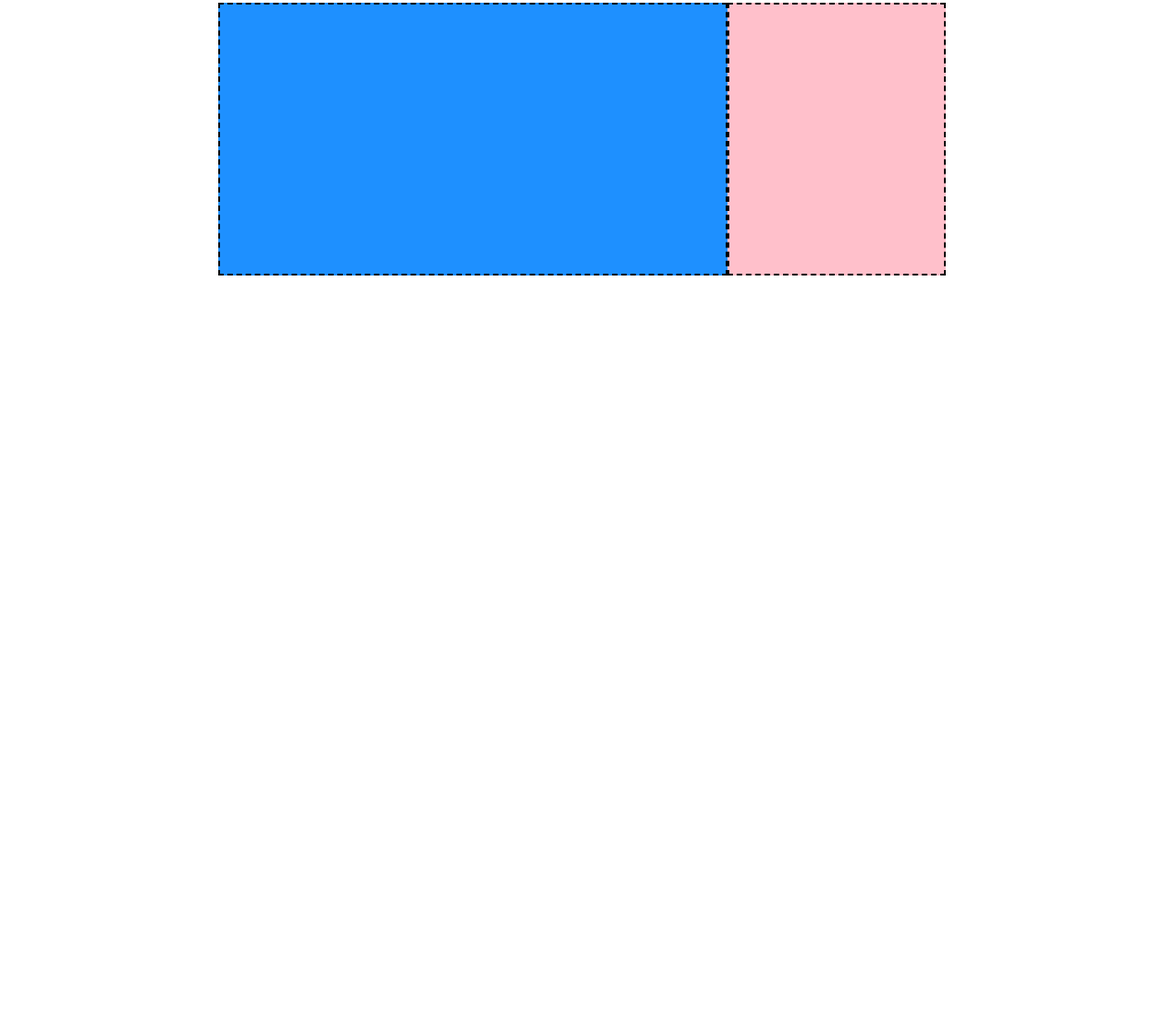
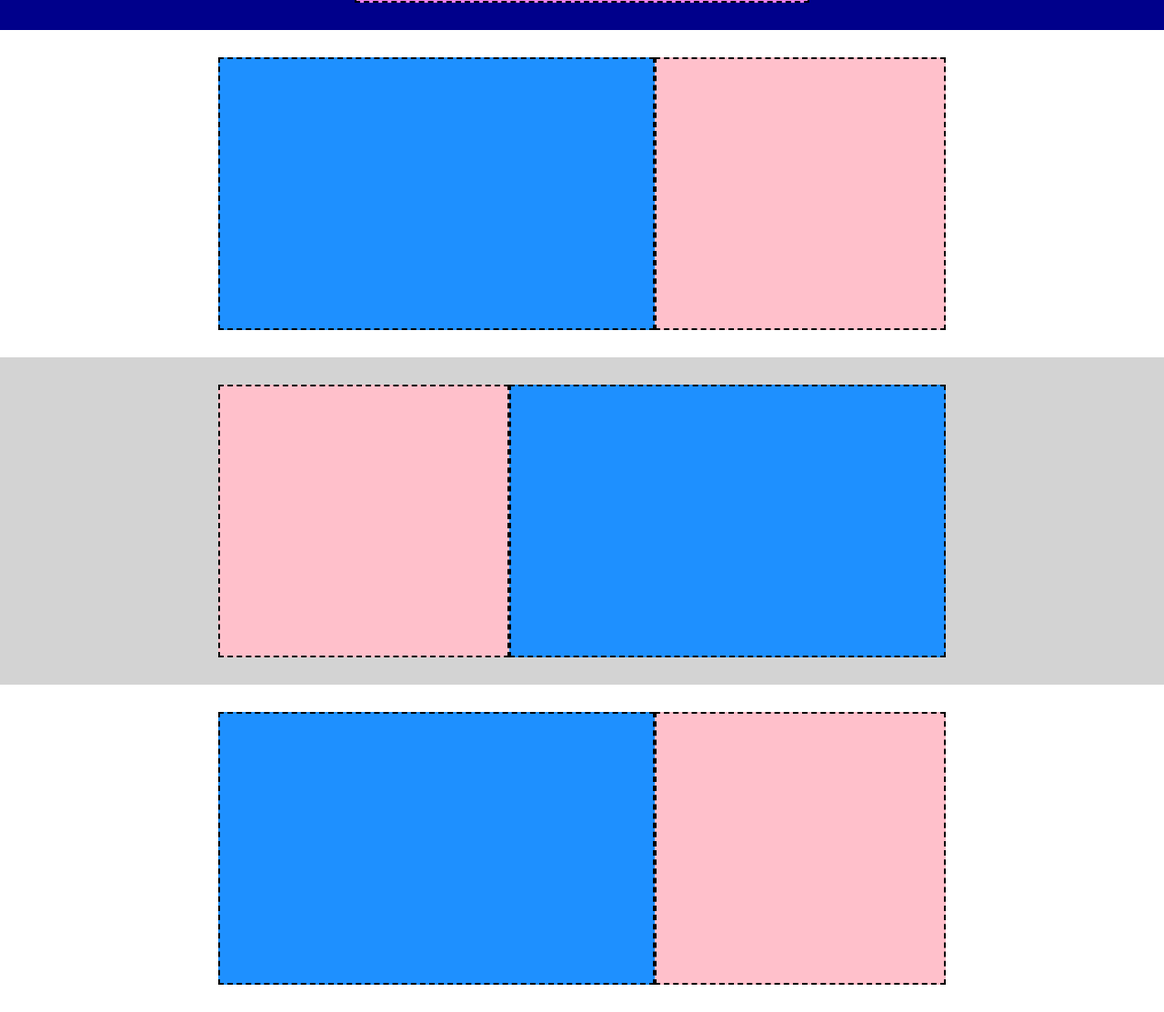
Before and after one commit to paolocastaldi/htmlcss-struttura-discord, a plain HTML site: page index.html in a window 1280 px wide. Shown: the part 389-1502 px from the top of the page at 91% size. Before the commit the page ends 800 px from the top, so only its background shows below. Drawn offline with Linux system fonts and the light colour scheme.

Commit message:
Aggiunte box 3 e 4 + padding esteso

```diff
--- a/css/style.css
+++ b/css/style.css
@@ -45,11 +45,22 @@ header{
 
 .box1{
     background-color: rgba(0,0,139,255);
-    padding: 10px;
+    padding: 30px;
 }
 .box2{
     background-color:white;
-    padding: 10px;
+    padding: 30px;
+}
+
+.box3{
+    background-color: rgba(211,211,211,255);
+    padding: 30px;
+
+}
+.box4{
+    background-color:white;
+    padding: 30px;
+
 }
 
 .fuchsia-centered-box{
@@ -60,13 +71,13 @@ header{
     border: 2px dashed black;
 }
 .light-blue-box{
-    width: 70%;
+    width: 60%;
     height: 300px;
     background-color: rgba(30,144,255,255);
     border: 2px dashed black;
 }
 .pink-box{
-    width: 30%;
+    width: 40%;
     height: 300px;
     background-color: pink;
     border: 2px dashed black;
--- a/index.html
+++ b/index.html
@@ -36,6 +36,23 @@
             </div>
         </div>
 
+        <div class="box3">
+            <div class="container">
+                <div class="pink-box"></div>
+                <div class="light-blue-box">
+                </div>
+            </div>
+        </div>
+
+        <div class="box4">
+            <div class="container">
+                <div class="light-blue-box"></div>
+                <div class="pink-box"></div>
+            </div>
+        </div>
+
+
+
 
 
 
```
